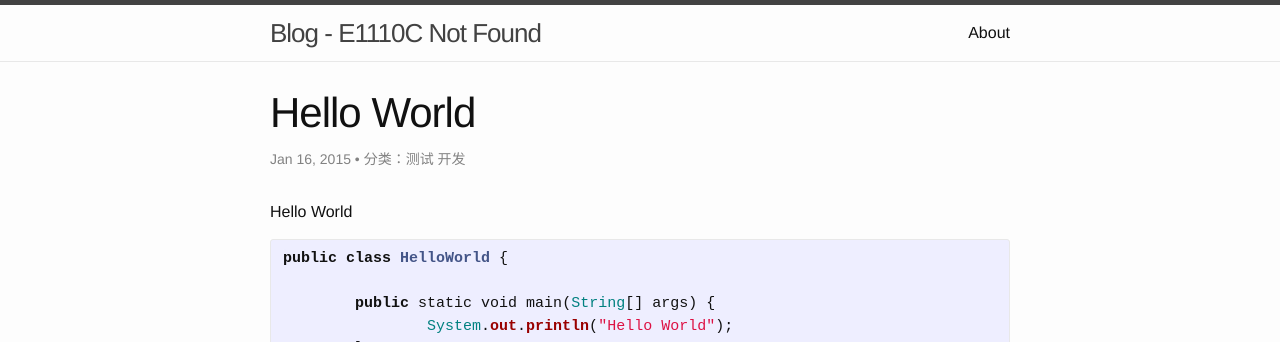
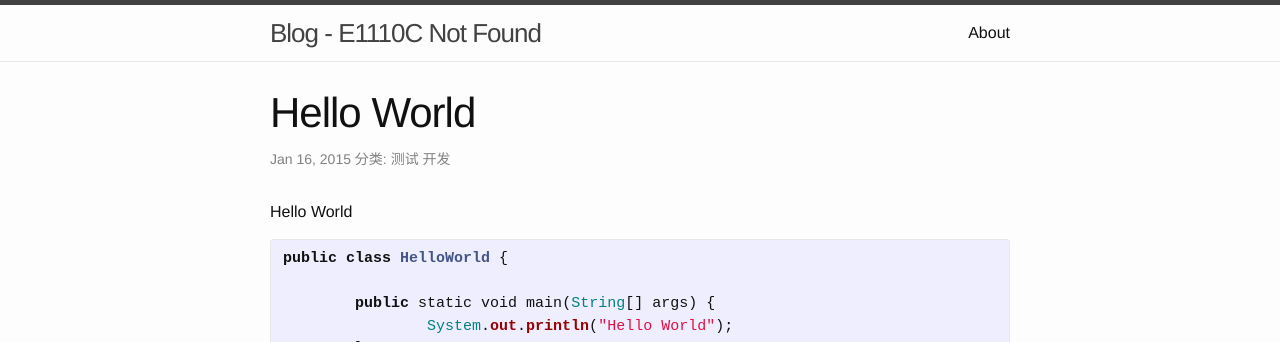
Before and after one commit to E1110CNotFound/E1110CNotFound.github.io, a Jekyll site: the page built from _posts/2015-01-16-hello-world.markdown, in a window 1280 px wide. Shown: the top 342 px of the page. Built offline with Jekyll 4.4.1, drawn with Linux system fonts in a browser that asks for light colours.

Commit message:
modify style of post.html

```diff
--- a/_layouts/post.html
+++ b/_layouts/post.html
@@ -5,7 +5,7 @@ layout: default
 
   <header class="post-header">
     <h1 class="post-title">{{ page.title }}</h1>
-    <p class="post-meta">{{ page.date | date: "%b %-d, %Y" }}{% if page.author %} • {{ page.author }}{% endif %}{% if page.meta %} • {{ page.meta }}{% endif %}{% if page.categories %} • 分类：{% for category in page.categories %}{{ category }}	{% endfor %}{% endif %}</p>
+    <p class="post-meta">{{ page.date | date: "%b %-d, %Y" }}{% if page.author %} • {{ page.author }}{% endif %}{% if page.meta %} • {{ page.meta }}{% endif %}{% if page.categories %}			分类: {% for category in page.categories %}{{ category }}	{% endfor %}{% endif %}</p>
   </header>
 
   <article class="post-content">
--- a/index.html
+++ b/index.html
@@ -9,7 +9,7 @@ layout: default
   <ul class="post-list">
     {% for post in site.posts %}
       <li>
-        <span class="post-meta">{{ post.date | date: "%b %-d, %Y" }}	{% if post.categories %}{% for category in post.categories %}{{ category }}	{% endfor %}{% endif %}</span>
+        <span class="post-meta">{{ post.date | date: "%b %-d, %Y" }}			{% if post.categories %}分类: {% for category in post.categories %}{{ category }}	{% endfor %}{% endif %}</span>
 
         <h2>
           <a class="post-link" href="{{ post.url | prepend: site.baseurl }}">{{ post.title }}</a>
```
